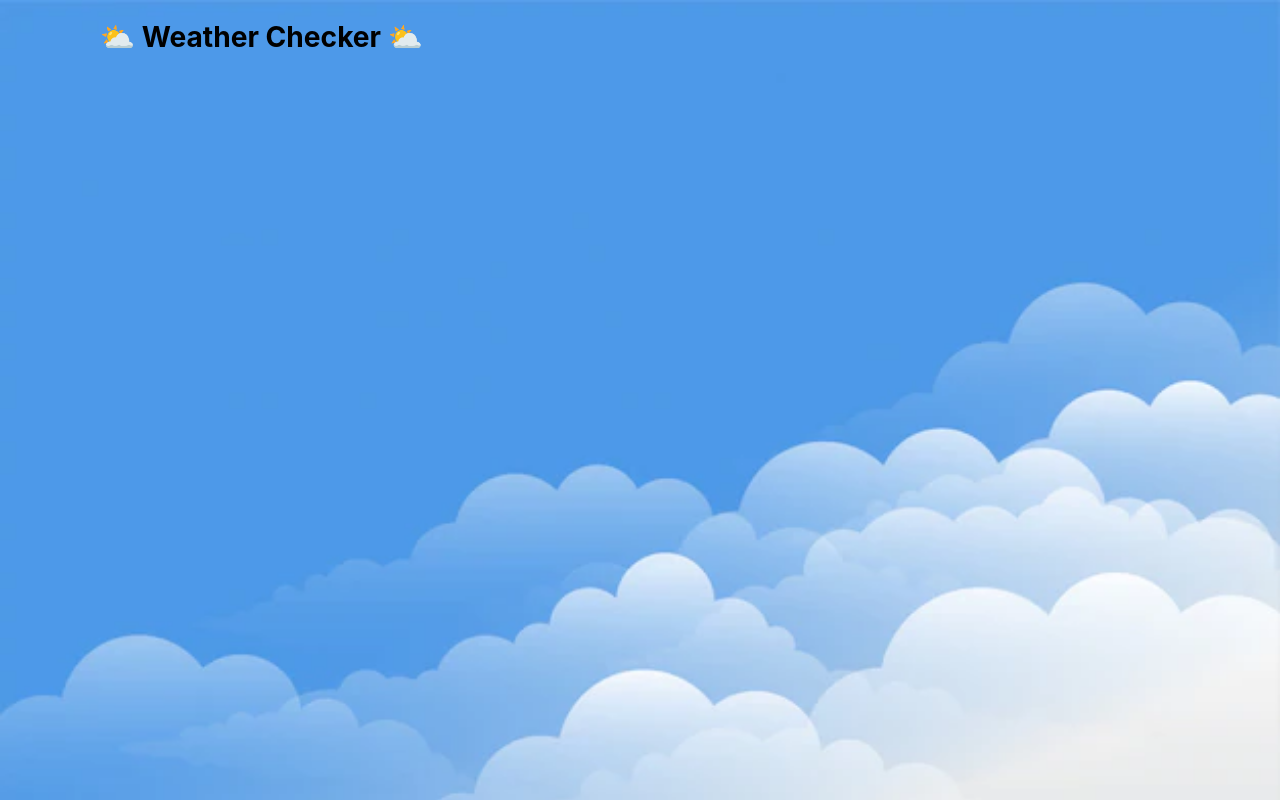
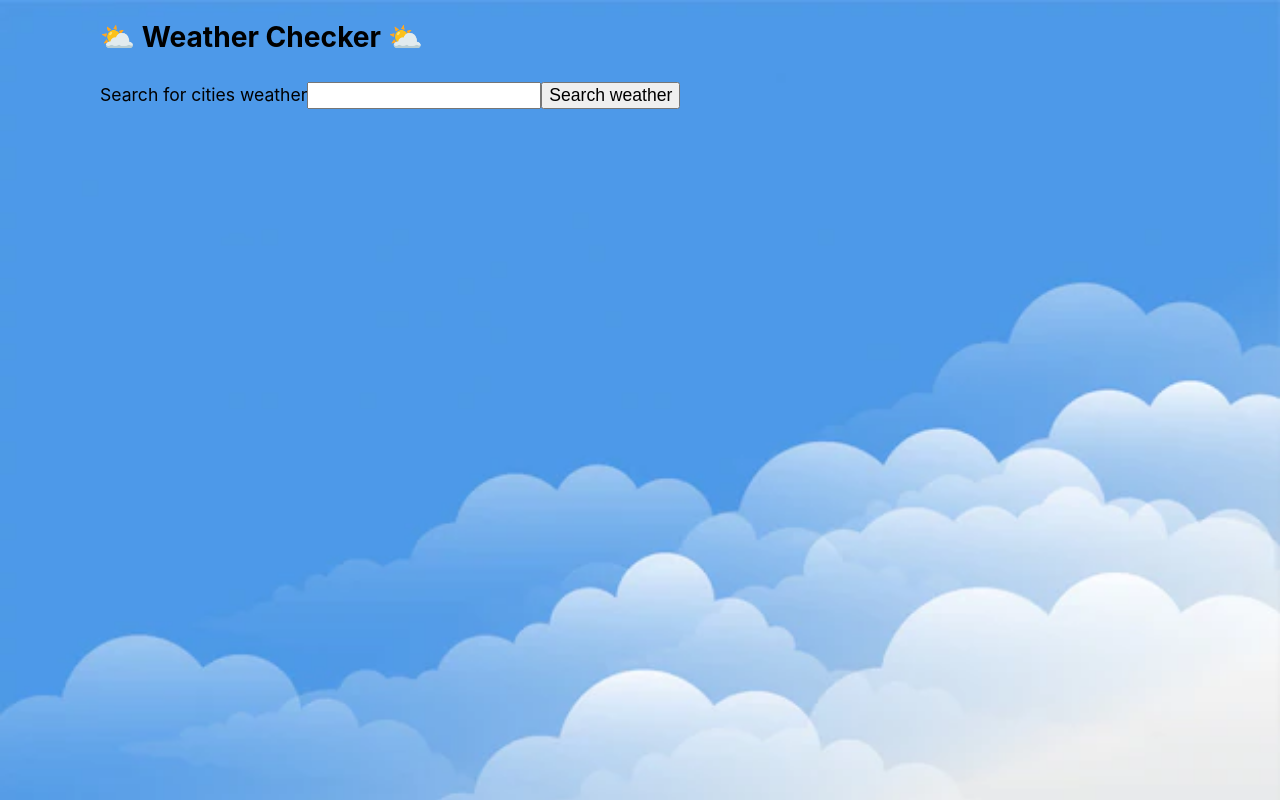
Before and after one commit to SultShahib/Weather-App, a React (Create React App) app: page / in a window 1280 px wide. Built offline with nearby package versions, Linux system fonts and the light colour scheme; no server answers.

Commit message:
Finalised searching weather API before Firebase and react router

```diff
--- a/src/components/Card/Card.js
+++ b/src/components/Card/Card.js
@@ -9,7 +9,7 @@ import "./card.css";
 
 export default function MediaCard({
   setGetReal,
-  state,
+  condition,
   tempInC,
   tempInF,
   humidity,
@@ -30,7 +30,7 @@ export default function MediaCard({
       /> */}
         <CardContent>
           <Typography gutterBottom variant="h5" component="div">
-            Current-State: {state}
+            Current-State: {condition}
           </Typography>
           <Typography variant="body2" color="text.secondary">
             Temperature(f): {tempInF} || Temperature: {tempInC}
--- a/src/components/Header/Realtime.js
+++ b/src/components/Header/Realtime.js
@@ -1,19 +1,24 @@
-import { useState } from "react";
+import { useState, useRef } from "react";
 import { API, KEY } from "../../App";
 import axios from "axios";
 import { useEffect } from "react";
 import "./header.css";
 import MediaCard from "../Card/Card";
+import BasicTextFields from "../Input-Field/Input";
 
 const Realtime = () => {
   const [getReal, setGetReal] = useState(false);
   const [weatherData, setWeatherData] = useState("");
+  const getRef = useRef();
+  const [userSearch, setUserSearch] = useState("");
 
   const getRealTimeWeather = async (api, key) => {
     try {
       const { data } = await axios.get(
-        `${api}/current.json?key=${key}&q=51.52,-0.11`
+        `${api}/current.json?key=${key}&q=${userSearch}`
       );
+
+      console.log(data);
       setWeatherData(data);
     } catch (err) {
       console.log(err);
@@ -22,16 +27,30 @@ const Realtime = () => {
 
   useEffect(() => {
     getRealTimeWeather(API, KEY);
-  }, [getReal]);
+  }, [getReal, userSearch]);
 
-  console.log(weatherData);
+  const getCities = (e) => {
+    e.preventDefault();
+
+    if (!getRef.current.value.length > 1) {
+      throw new Error("Please type a valid input");
+    }
+
+    setUserSearch(getRef.current.value);
+  };
 
   return (
     <>
       <div className="container">
+        {/* <BasicTextFields input={getInput} /> */}
+        <form onSubmit={getCities}>
+          <label htmlFor="user-input">Search for cities weather</label>
+          <input id="user-input" ref={getRef} />
+          <button>Search weather</button>
+        </form>
         {weatherData && (
           <MediaCard
-            state={weatherData.current.text}
+            condition={weatherData.current.condition.text}
             tempInC={weatherData.current.temp_c}
             tempInF={weatherData.current.temp_f}
             humidity={weatherData.current.humidity}
--- /dev/null
+++ b/src/components/Input-Field/Input.js
@@ -0,0 +1,23 @@
+import * as React from "react";
+import Box from "@mui/material/Box";
+import TextField from "@mui/material/TextField";
+
+export default function BasicTextFields({ input }) {
+  return (
+    <Box
+      component="form"
+      sx={{
+        "& > :not(style)": { m: 1, width: "25ch" },
+      }}
+      noValidate
+      autoComplete="off"
+    >
+      <TextField
+        id="outlined-basic"
+        label="Outlined"
+        variant="outlined"
+        ref={input}
+      />
+    </Box>
+  );
+}
```
